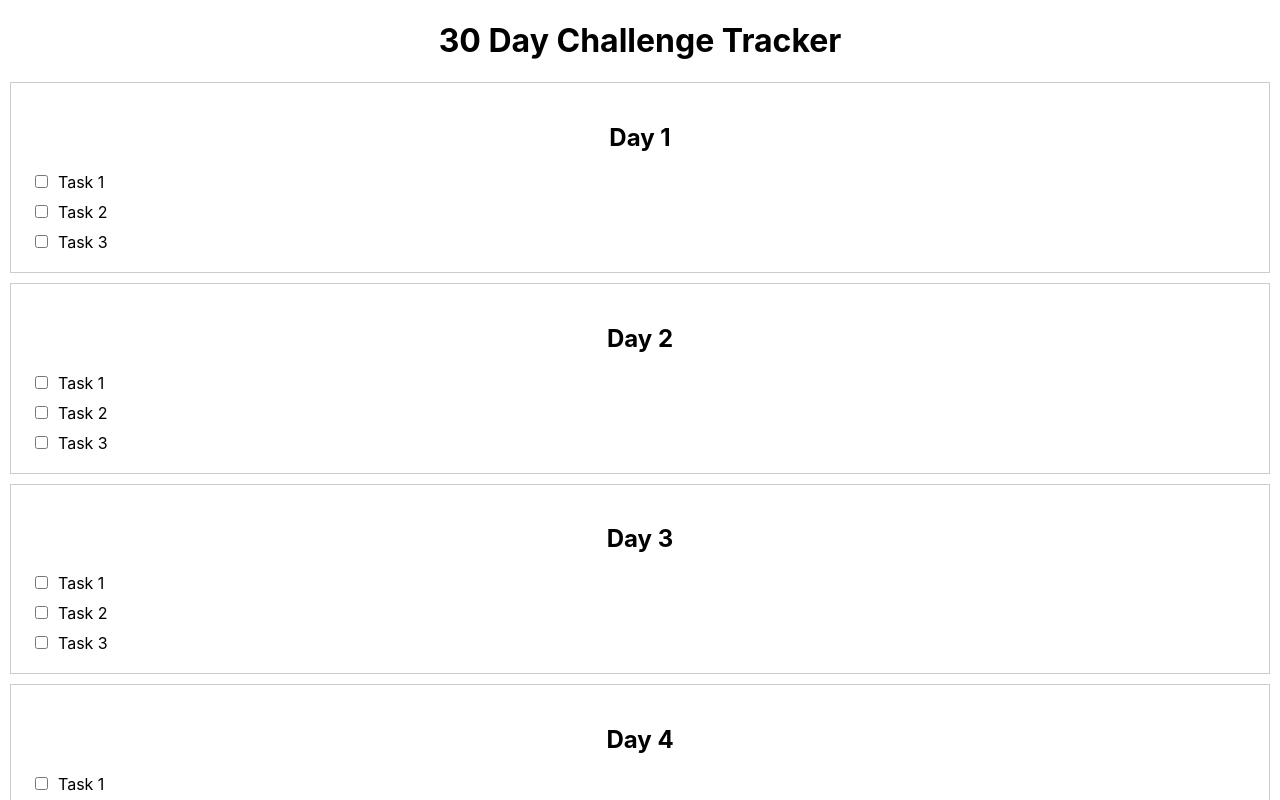
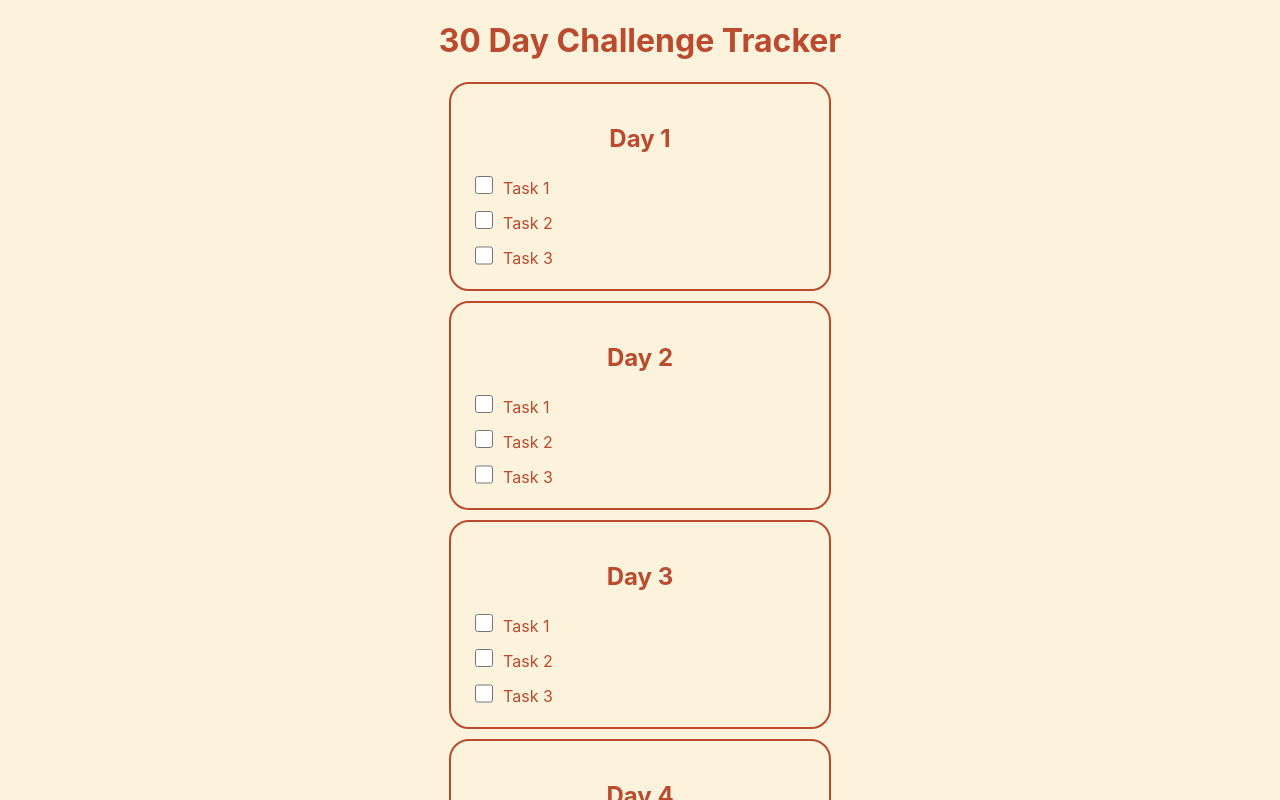
Before and after one commit to ainanicolau/30-day-challenge-tracker, a React (Create React App) app: page / in a window 1280 px wide. Shown: the top 800 px of the page. Built offline with nearby package versions, Linux system fonts and the light colour scheme.

Commit message:
Update colors and rounded corners for the cells

```diff
--- a/src/App.css
+++ b/src/App.css
@@ -1,15 +1,33 @@
+body {
+  margin: 0;
+  background-color: #fdf3dd; /* Light color */
+  display: flex;
+  justify-content: center;
+  align-items: center;
+  color: #ba4b2f; /* Dark color */
+}
+
 .App {
   text-align: center;
 }
 
+.app-title {
+  font-family: 'DM Sans', sans-serif;
+  color: #fdf3dd; /* Light color */
+}
+
 .day {
-  border: 1px solid #ccc;
+  border: 2px solid #ba4b2f; /* Dark color */
   padding: 20px;
   margin: 10px;
+  border-radius: 20px;
+  background-color: #fdf3dd; /* Light color */
+  transition: background-color 0.3s;
 }
 
-.completed {
-  background-color: lightgreen;
+.day.completed {
+  background-color: #ba4b2f; /* Dark color */
+  color: #fdf3dd; /* Light color */
 }
 
 .tasks {
@@ -25,4 +43,8 @@
 
 input[type="checkbox"] {
   margin-right: 10px;
+  accent-color: #ba4b2f; /* Dark color */
+  font: inherit;
+  width: 1.15em;
+  height: 1.15em;
 }
--- a/src/Task.js
+++ b/src/Task.js
@@ -13,6 +13,7 @@ function Task({ dayIndex, taskIndex, task, updateTasks }) {
           checked={task.completed}
           onChange={handleCheckboxChange}
         />
+        <span className="checkbox-custom"></span>
         {task.name}
       </label>
     </div>
```
